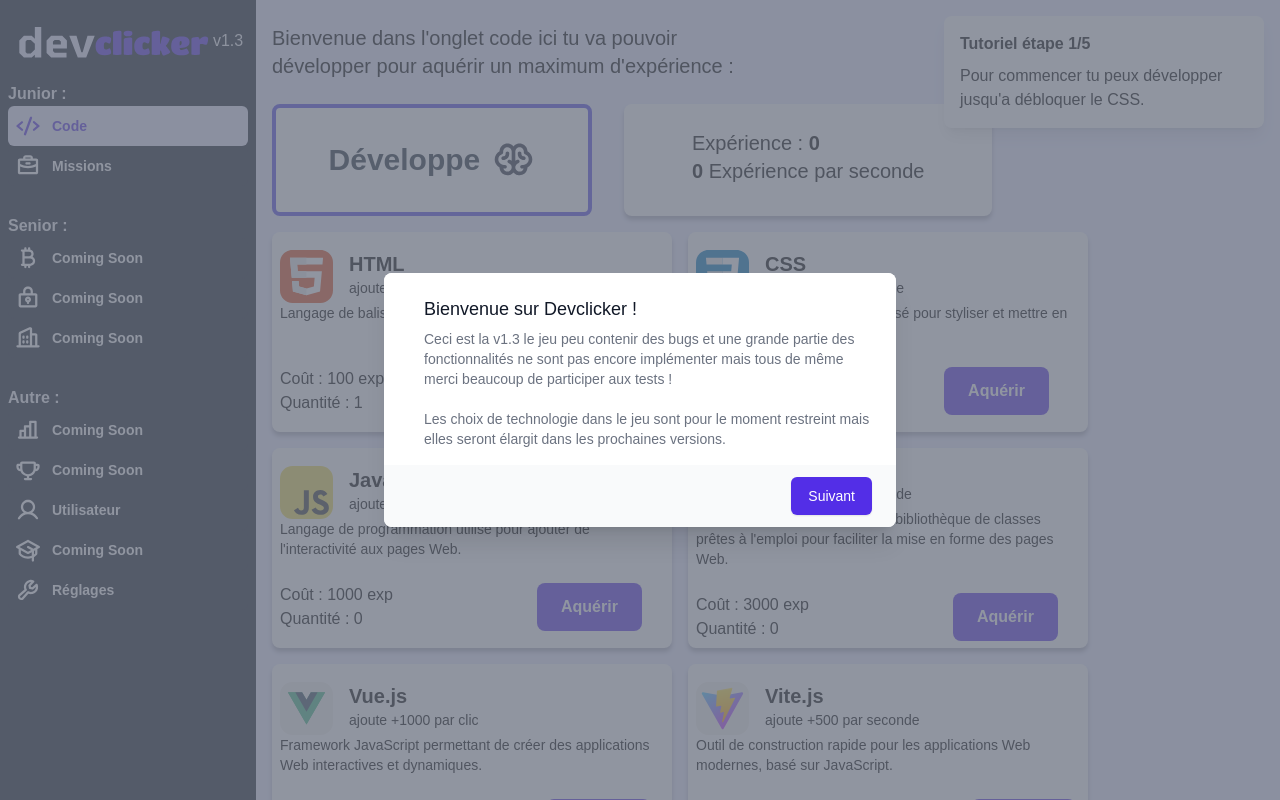
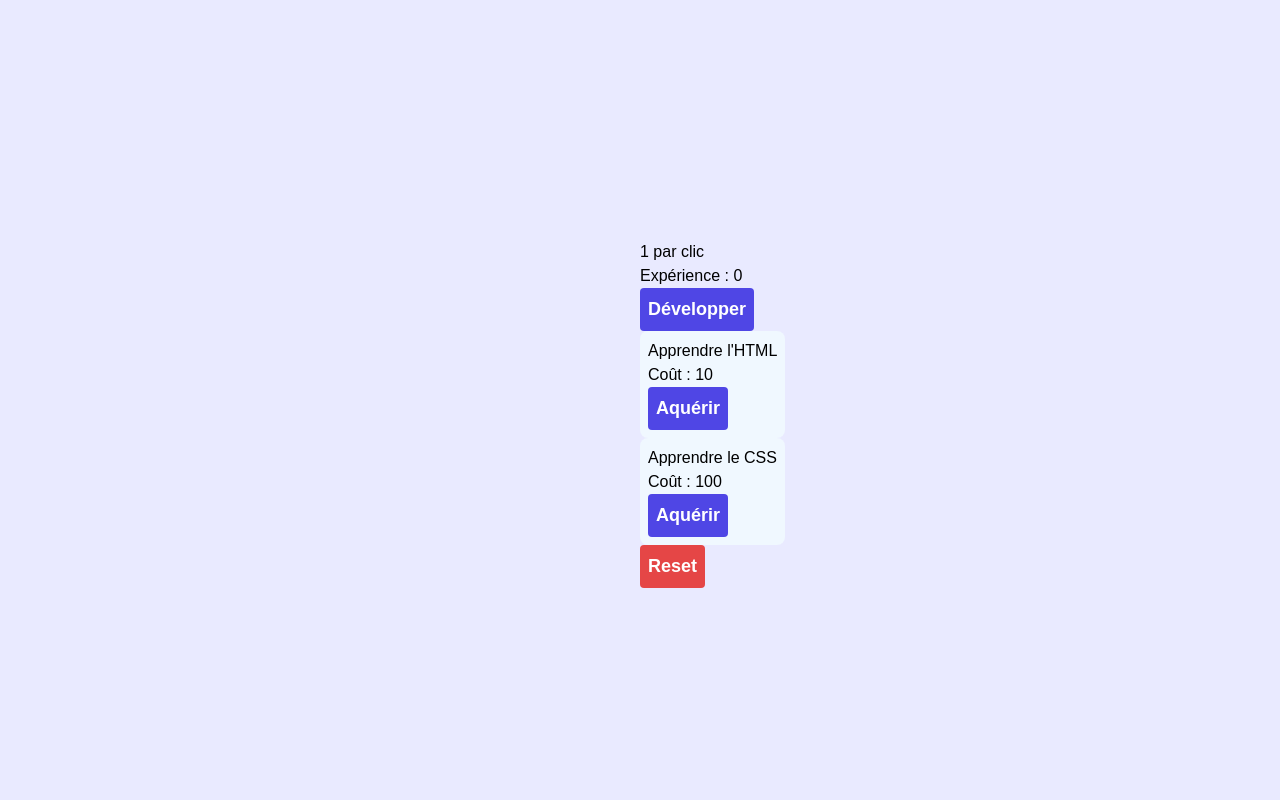
Before and after one commit to clm-msch/dev-clicker, a Vue app in the folder client/: page / in a window 1280 px wide. Shown: the top 800 px of the page. Built offline with nearby package versions, Linux system fonts and the light colour scheme; no server answers.

Commit message:
test for compositon api

```diff
--- /dev/null
+++ b/client/src/App4.vue
@@ -0,0 +1,105 @@
+<template>
+    <div class="princpal-card">
+        <p> {{ expData.amount }} par clic </p>
+        <p v-if="expData.amountSec >= 1"> {{ expData.amountSec }} par seconde </p>
+        <h2>Expérience : {{ expData.count }}</h2>
+        <button @click="addExp(expData.amount)">Développer</button>
+        <div class="tech-card">
+            <p>Apprendre l'HTML</p>
+            <p>Coût : {{ expData.htmlPrice }} </p>
+            <button @click="addHtml">Aquérir</button>
+        </div>
+        <div class="tech-card">
+            <p>Apprendre le CSS</p>
+            <p>Coût : {{ expData.cssPrice }} </p>
+            <button @click="addCss">Aquérir</button>
+        </div>
+        <button class="reset-btn" @click="resetLocal">Reset</button>
+    </div>
+</template>
+
+<script setup>;
+import { reactive, ref, watch, onMounted } from "vue"
+    const expData = reactive({
+        count: 0,
+        amount: 1,
+        amountSec: 0,
+        htmlPrice: 10,
+        cssPrice: 100,
+    })
+    const addExp = (amount) => {
+        console.log(amount)
+        expData.count += amount
+    }
+    const resetLocal = () => {
+        localStorage.clear()
+        window.location.reload()
+    }
+
+    const addHtml = () => {
+        if (expData.count >= expData.htmlPrice) {
+            expData.count -= expData.htmlPrice
+            expData.htmlPrice += 10
+            expData.amount += 1
+        }
+    }
+    const addCss = () => {
+        if (expData.count >= expData.cssPrice) {
+            expData.count -= expData.cssPrice
+            expData.cssPrice += 100
+            expData.amountSec += 1
+        }
+    }
+    // I want to watch the change of all expData to store in local storage
+    watch(expData, () => {
+        localStorage.setItem("expData", JSON.stringify(expData))
+    })
+    onMounted (() => {
+        const expDataStorage = localStorage.getItem("expData")
+        if (expDataStorage) {
+            Object.assign(expData, JSON.parse(expDataStorage))
+        }
+        localStorage.setItem("expData", JSON.stringify(expData))*
+        // i want to css add an amount per second
+        setInterval(() => {
+            expData.count += expData.amountSec
+        }, 1000)
+
+    })
+
+
+</script>
+
+<style scoped>
+.princpal-card {
+    position: absolute;
+    top: 30%;
+    left: 50%;
+}
+
+.tech-card {
+    background-color: aliceblue;
+    border-radius: 8px;
+    padding: 8px;
+}
+button {
+    justify-content: center;
+    background: #4f46e5;
+    font-size: large;
+    font-weight: bold;
+    color: white;
+    padding: 8px;
+    border-radius: 4px;
+    gap: 4px;
+}
+.reset-btn {
+    justify-content: center;
+    background: #e54646;
+    font-size: large;
+    font-weight: bold;
+    color: white;
+    padding: 8px;
+    border-radius: 4px;
+    gap: 4px;
+}
+</style>
--- a/client/src/main.js
+++ b/client/src/main.js
@@ -1,5 +1,5 @@
 import { createApp } from 'vue'
-import App from './App.vue'
+import App from './App4.vue'
 import router from './router'
 
 import 'animate.css'
--- a/client/src/stores/store.js
+++ b/client/src/stores/store.js
@@ -4,16 +4,11 @@
 export const useStore = defineStore("store",{
     state: () => ({
         count: 1,
-        total: 100,
     }),
-    actions: {
-        incrementCount() {
-            this.count += 1;
-        },
     getters: {
         getCount(){
             return this.count;
         }
     }
     },
-});
+);
```
